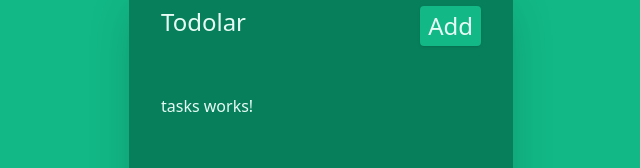
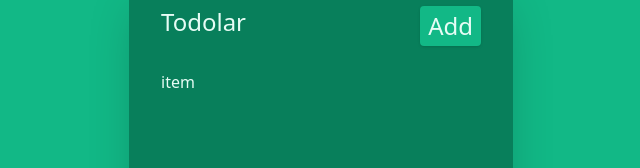
Before and after one commit to MrAghaei/todolar, an Angular app: page / in a window 1280 px wide. Shown: the part 154-322 px from the top of the page, without its empty margins (319-959 px from the left). Built offline with nearby package versions, Linux system fonts and the light colour scheme.

Commit message:
[#4-FIX] add-task parent

```diff
--- a/src/app/components/main-page/main-page.component.html
+++ b/src/app/components/main-page/main-page.component.html
@@ -1,5 +1,5 @@
 <div class="bg-main max-w-96 min-h-80 mt-32 mb-32 mr-auto ml-auto p-8 rounded-2xl overflow-auto text-text shadow-2xl flex flex-col gap-6">
   <app-header></app-header>
-  <app-add-task></app-add-task>
+
   <app-tasks></app-tasks>
 </div>
--- a/src/app/components/tasks/tasks.component.html
+++ b/src/app/components/tasks/tasks.component.html
@@ -1 +1,2 @@
-<p>tasks works!</p>
+<app-add-task></app-add-task>
+<div>item</div>
--- a/src/app/components/tasks/tasks.component.ts
+++ b/src/app/components/tasks/tasks.component.ts
@@ -1,9 +1,12 @@
 import { Component } from '@angular/core';
+import {AddTaskComponent} from "../add-task/add-task.component";
 
 @Component({
   selector: 'app-tasks',
   standalone: true,
-  imports: [],
+  imports: [
+    AddTaskComponent
+  ],
   templateUrl: './tasks.component.html',
   styleUrl: './tasks.component.scss'
 })
--- a/src/app/services/Ui.service.ts
+++ b/src/app/services/Ui.service.ts
@@ -9,11 +9,11 @@ export class UiService {
  private subject = new Subject<any>()
   constructor() { }
 
-toggleAddTask(){
+  toggleAddTask(){
    this.showAddTask = !this.showAddTask;
    this.subject.next(this.showAddTask);
 }
-onToggle():Observable<any>{
+  onToggle():Observable<any>{
   return this.subject.asObservable()
 }
 }
```
Also changed, not shown: 1 other file (tests, documents, lock files or other folders).
